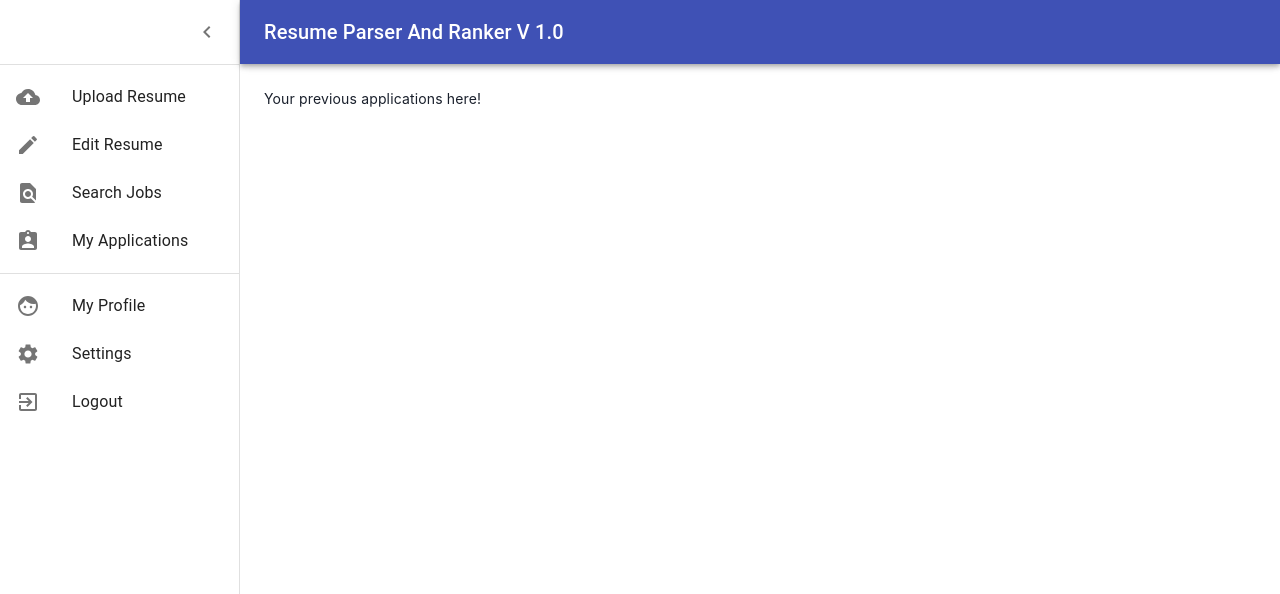
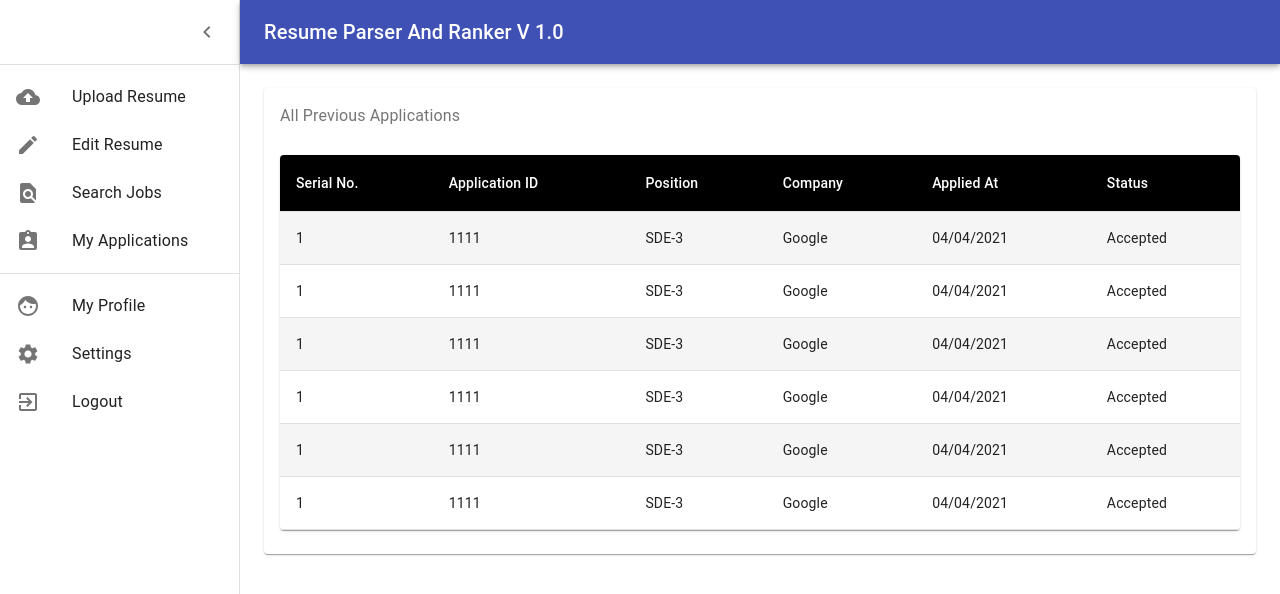
Before and after one commit to MayThirtyOne/resumeParsingWebApp, a React (Create React App) app in the folder resume_parser/: page /myapplications in a window 1280 px wide. Shown: the top 594 px of the page. Built offline with nearby package versions, Linux system fonts and the light colour scheme.

Commit message:
Started working on My Applications Component

```diff
--- a/resume_parser/src/components/content/MyApplicationsContent.js
+++ b/resume_parser/src/components/content/MyApplicationsContent.js
@@ -1,13 +1,98 @@
-import React, { PureComponent } from 'react'
+import React from "react";
+import { withStyles, makeStyles } from "@material-ui/core/styles";
+import Table from "@material-ui/core/Table";
+import TableBody from "@material-ui/core/TableBody";
+import TableCell from "@material-ui/core/TableCell";
+import TableContainer from "@material-ui/core/TableContainer";
+import TableHead from "@material-ui/core/TableHead";
+import TableRow from "@material-ui/core/TableRow";
+import Paper from "@material-ui/core/Paper";
+import Card from '@material-ui/core/Card';
+import CardContent from '@material-ui/core/CardContent';
+import Typography from '@material-ui/core/Typography';
 
-export class MyApplicationsContent extends PureComponent {
-    render() {
-        return (
-            <div>
-                <h1>Your previous applications here!</h1>
-            </div>
-        )
-    }
+
+
+const StyledTableCell = withStyles((theme) => ({
+  head: {
+    backgroundColor: theme.palette.common.black,
+    color: theme.palette.common.white,
+  },
+  body: {
+    fontSize: 14,
+  },
+}))(TableCell);
+
+const StyledTableRow = withStyles((theme) => ({
+  root: {
+    "&:nth-of-type(odd)": {
+      backgroundColor: theme.palette.action.hover,
+    },
+  },
+}))(TableRow);
+
+function createData(name, calories, fat, carbs, protein, val) {
+  return { name, calories, fat, carbs, protein, val };
 }
 
-export default MyApplicationsContent
+const rows = [
+  createData(1,1111,"SDE-3","Google","04/04/2021", "Accepted" ),
+  createData(1,1111,"SDE-3","Google","04/04/2021", "Accepted" ),
+  createData(1,1111,"SDE-3","Google","04/04/2021", "Accepted" ),
+  createData(1,1111,"SDE-3","Google","04/04/2021", "Accepted" ),
+  createData(1,1111,"SDE-3","Google","04/04/2021", "Accepted" ),
+  createData(1,1111,"SDE-3","Google","04/04/2021", "Accepted" ),
+];
+
+const useStyles = makeStyles({
+  table: {
+    minWidth: 700,
+  },
+});
+
+function MyApplicationsContent() {
+  const classes = useStyles();
+
+  return (
+    <div>
+        <Card className={classes.root}>
+      <CardContent>
+        <Typography className={classes.title} color="textSecondary" gutterBottom>
+          All Previous Applications
+        </Typography>
+        <br></br>
+      <TableContainer component={Paper}>
+        <Table className={classes.table} aria-label="customized table">
+          <TableHead>
+            <TableRow>
+              <StyledTableCell>Serial No.</StyledTableCell>
+              <StyledTableCell >Application ID</StyledTableCell>
+              <StyledTableCell >Position</StyledTableCell>
+              <StyledTableCell >Company</StyledTableCell>
+              <StyledTableCell >Applied At</StyledTableCell>
+              <StyledTableCell >Status</StyledTableCell>
+            </TableRow>
+          </TableHead>
+          <TableBody>
+            {rows.map((row) => (
+              <StyledTableRow key={row.name}>
+                <StyledTableCell component="th" scope="row">
+                  {row.name}
+                </StyledTableCell>
+                <StyledTableCell >{row.calories}</StyledTableCell>
+                <StyledTableCell >{row.fat}</StyledTableCell>
+                <StyledTableCell >{row.carbs}</StyledTableCell>
+                <StyledTableCell >{row.protein}</StyledTableCell>
+                <StyledTableCell >{row.val}</StyledTableCell>
+              </StyledTableRow>
+            ))}
+          </TableBody>
+        </Table>
+      </TableContainer>
+      </CardContent>
+      </Card>
+    </div>
+  );
+}
+
+export default MyApplicationsContent;
```
